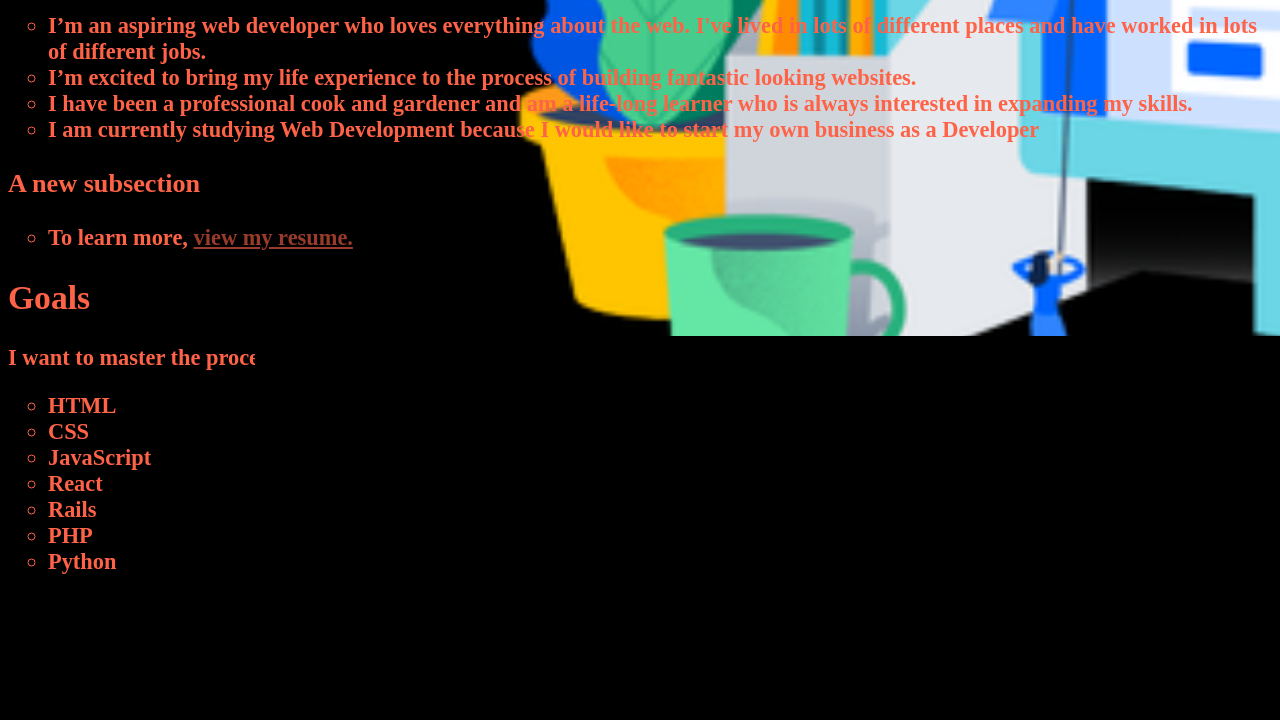
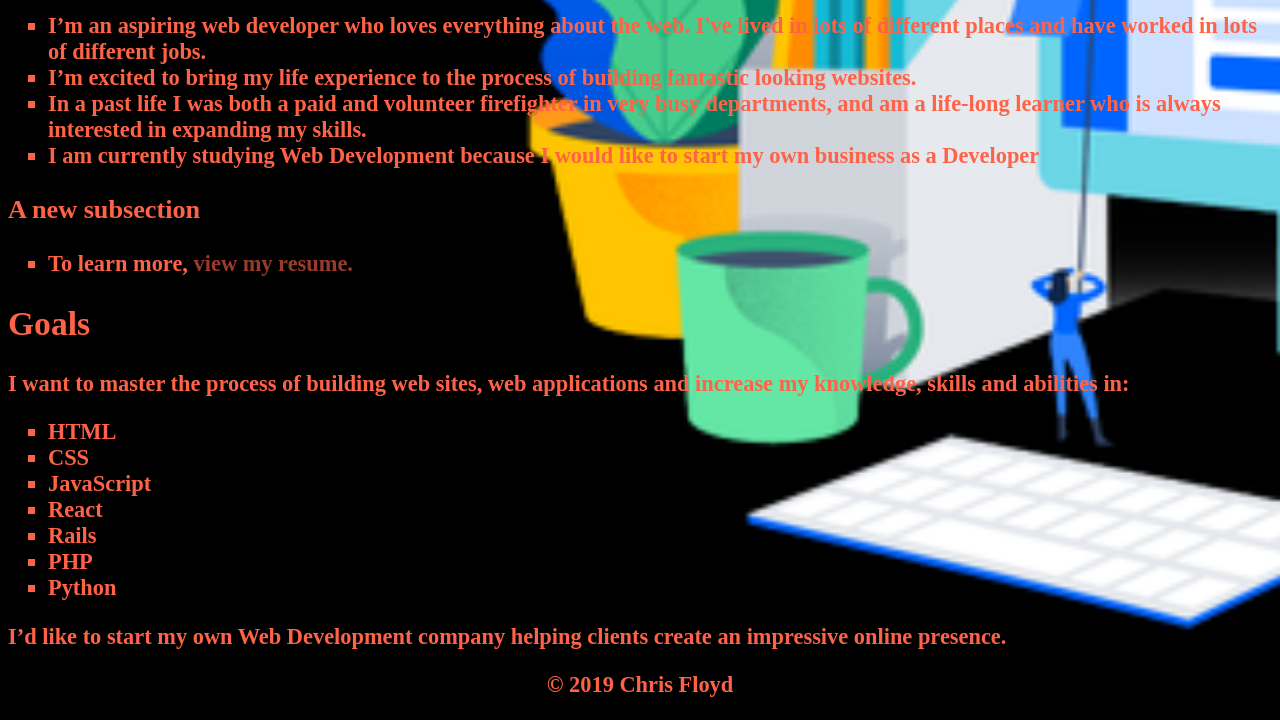
Before and after one commit to CFloy66-v12o/Techdegree_proj_1, a plain HTML site: page index.html in a window 1280 px wide. Shown: the part 681-1401 px from the top of the page. Before the commit the page ends 1375 px from the top, so only its background shows below. Drawn offline with Linux system fonts and the light colour scheme; a web font is replaced by a local one.

Commit message:
some more changes

```diff
--- a/index.html
+++ b/index.html
@@ -34,12 +34,12 @@
         <h2>Background</h2>
         <ul>
           <li>I’m an aspiring web developer who loves everything about the web. I've lived in lots of different places and have worked in lots of different jobs.</li><li> I’m excited to bring my life experience to the process of building fantastic looking websites.</li>
-          <li>I have been a professional cook and gardener and am a life-long learner who is always interested in expanding my skills.</li>
+          <li>In a past life I was both a paid and volunteer firefighter in very busy departments, and am a life-long learner who is always interested in expanding my skills.</li>
            <li>I am currently studying Web Development because I would like to start my own business as a Developer</li>
          </ul>
         <h3>A new subsection</h3>
         <ul>
-          <li>To learn more, <a href="resume.html">view my resume.</a></li>
+          <li>To learn more, <a href="resume.html" target="_blank">view my resume.</a></li>
         </ul>
       </div>
 
--- a/resources/css/style.css
+++ b/resources/css/style.css
@@ -23,7 +23,7 @@ body {
  }
 
  ul {
-   list-style-type: circle;
+   list-style-type: square;
  }
 
  a:active {
@@ -34,6 +34,7 @@ body {
 
  a {
    color: rgba(255, 99, 71, 0.6);
+   text-decoration: none;
  }
 
   /* main-nav styles */
```
